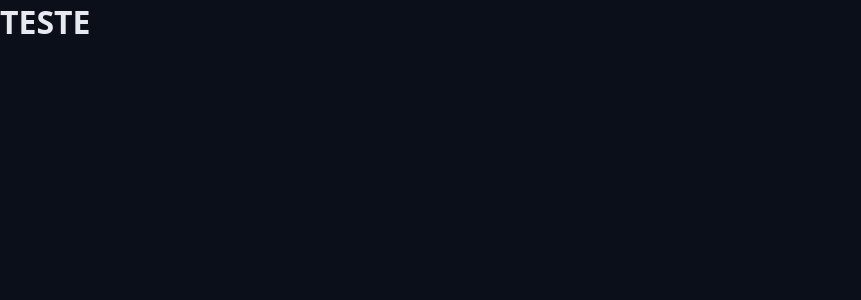
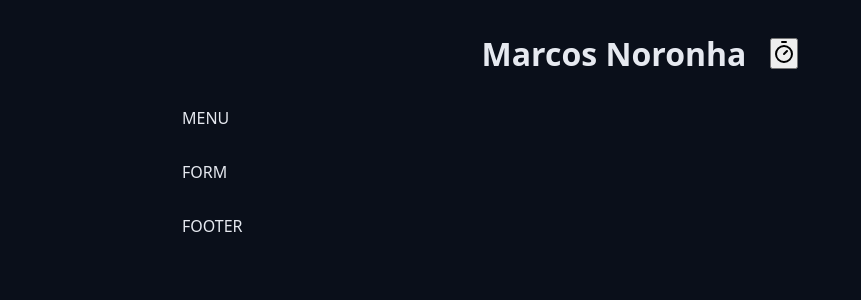
Before and after one commit to TheRermz/estudo-react, a React (Vite) app in the folder chronos-pomodoro/: page / in a window 1280 px wide. Shown: the top 300 px of the page, without its empty margins (0-861 px from the left). Built offline with nearby package versions, Linux system fonts and the light colour scheme.

Commit message:
Refactor App component to include Container and TimerIcon, update Heading to accept ReactNode

```diff
--- a/chronos-pomodoro/src/App.tsx
+++ b/chronos-pomodoro/src/App.tsx
@@ -1,11 +1,29 @@
 import './styles/theme.css';
 import './styles/global.css';
+import { Container } from './Components/Container';
 import { Heading } from './Components/Heading';
+import { TimerIcon } from 'lucide-react';
 
 export const App = () => {
   return (
     <>
-      <Heading>TESTE</Heading>
+      <Container>
+        <Heading>
+          Marcos Noronha
+          <button>
+            <TimerIcon />
+          </button>
+        </Heading>
+      </Container>
+      <Container>
+        <section>MENU</section>
+      </Container>
+      <Container>
+        <section>FORM</section>
+      </Container>
+      <Container>
+        <section>FOOTER</section>
+      </Container>
     </>
   );
 };
--- /dev/null
+++ b/chronos-pomodoro/src/Components/Container.module.css
@@ -0,0 +1,13 @@
+.container-fluid {
+  max-width: auto;
+}
+
+.container {
+  max-width: 98rem;
+
+  margin: 0 auto;
+}
+
+.content {
+  margin: 3.2rem;
+}
--- /dev/null
+++ b/chronos-pomodoro/src/Components/Container.tsx
@@ -0,0 +1,16 @@
+import type { ReactNode } from 'react';
+import styles from './Container.module.css';
+
+type ContainerProps = {
+  children: ReactNode;
+};
+
+export const Container = ({ children }: ContainerProps) => {
+  return (
+    <>
+      <div className={styles.container}>
+        <div className={styles.content}>{children}</div>
+      </div>
+    </>
+  );
+};
--- a/chronos-pomodoro/src/Components/Heading.module.css
+++ b/chronos-pomodoro/src/Components/Heading.module.css
@@ -1,2 +1,6 @@
 .heading {
+  display: flex;
+  align-items: center;
+  justify-content: center;
+  gap: 2.4rem;
 }
--- a/chronos-pomodoro/src/Components/Heading.tsx
+++ b/chronos-pomodoro/src/Components/Heading.tsx
@@ -1,7 +1,8 @@
+import type { ReactNode } from 'react';
 import styles from './Heading.module.css';
 
 type HeadingProps = {
-  children: string;
+  children: ReactNode;
 };
 
 export const Heading = ({ children }: HeadingProps) => {
```
